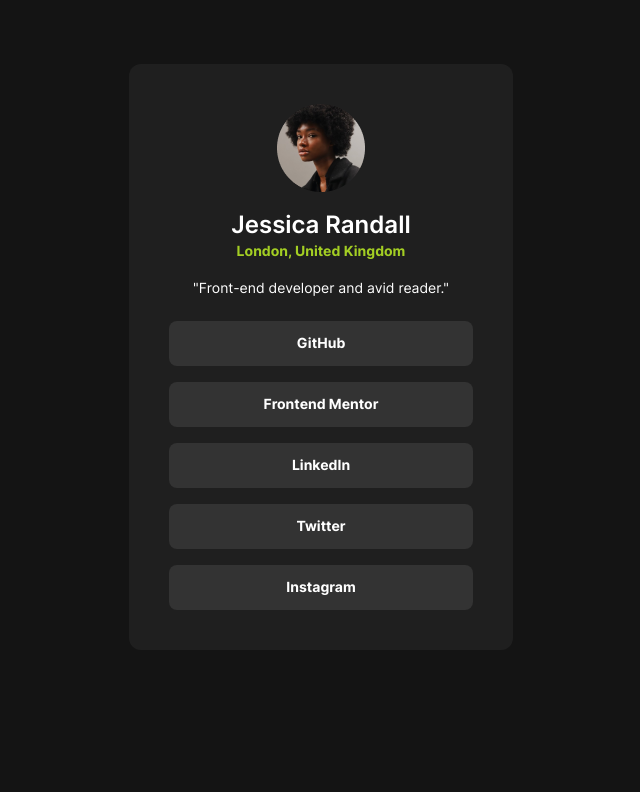
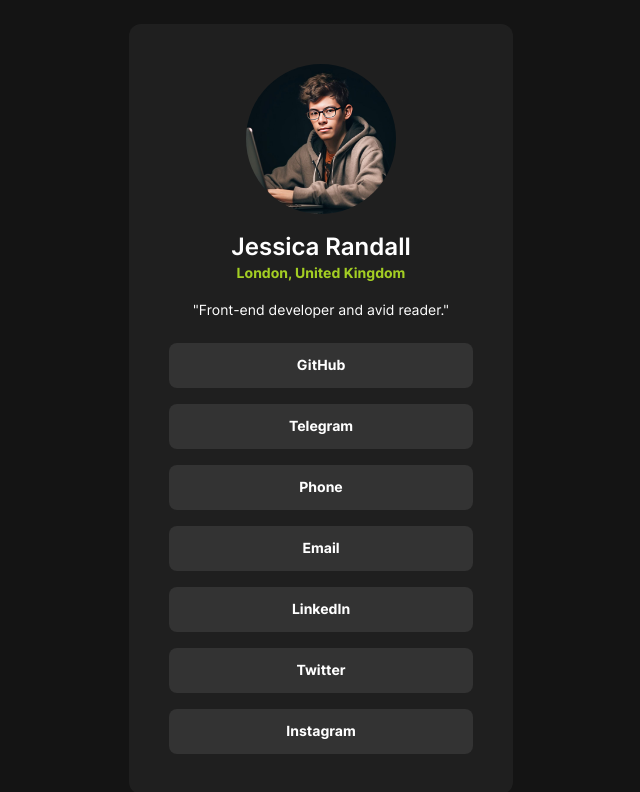
Before and after one commit to nurbek2107/social-links-profile, a plain HTML site: page index.html in a window 1280 px wide. Shown: the whole page, without its empty margins (319-959 px from the left). Drawn offline with Linux system fonts and the light colour scheme.

Commit message:
link
Signed-off-by: nurbek2107 <abduaxatov002@gmail.com>

```diff
--- a/glabal.css
+++ b/glabal.css
@@ -31,7 +31,7 @@ body{
 }
 .container{
     max-width: 384px;
-    margin:  40px auto;
+    margin:  auto;
     padding: 24px;
 }
 ::-webkit-scrollbar {
--- a/index.html
+++ b/index.html
@@ -3,7 +3,8 @@
 <head>
     <meta charset="UTF-8">
     <meta name="viewport" content="width=device-width, initial-scale=1.0">
-    <title>social-links-profile</title>
+    <title>Profile</title>
+    <link rel="icon" href="public/img/png/Peach Abstract Design Brand Letter P Logo.png">
     <link rel="stylesheet" href="normilayz.css">
     <link rel="stylesheet" href="style.css">
     <link rel="stylesheet" href="glabal.css">
@@ -13,7 +14,7 @@
         <div class="container">
             <div class="card">
                 <div class="card1">
-                    <img src="public/img/png/profile-pic.png" alt="img">
+                    <img width="150px" src="public/img/png/photo_2024-05-01_08-43-50.jpg" alt="img">
                 </div>
                 <div class="card2">
                     <h1>Jessica Randall</h1>
@@ -24,7 +25,9 @@
                 </div>
                 <div class="card4">
                     <a href="https://github.com/nurbek2107"><button>GitHub</button></a>
-                    <a href="#"><button>Frontend Mentor</button></a>
+                    <a href="https://t.me/developer_reactjs"><button>Telegram</button></a>
+                    <a href="tel:+998940192117"><button>Phone</button></a>
+                    <a href="mailto:frontenddevelopervue@gmail.com"><button>Email</button></a>
                     <a href="https://www.linkedin.com/in/nurbek-abduaxatov-744bb6284/"><button>LinkedIn</button></a>
                     <a href="https://twitter.com/NurbekAbdu79570"><button>Twitter</button></a>
                     <a href="https://www.instagram.com/web_developer200/"><button>Instagram</button></a>
--- a/style.css
+++ b/style.css
@@ -5,6 +5,9 @@
 }
 .card1{
     text-align: center;
+}
+.card1 img{
+    border-radius: 50%;
 }
 .card2{
     text-align: center;
```
Also changed, not shown: public/img/png/Peach Abstract Design Brand Letter P Logo.png (added), public/img/png/photo_2024-05-01_08-43-50.jpg (added), public/img/png/profile-pic.png (deleted).
